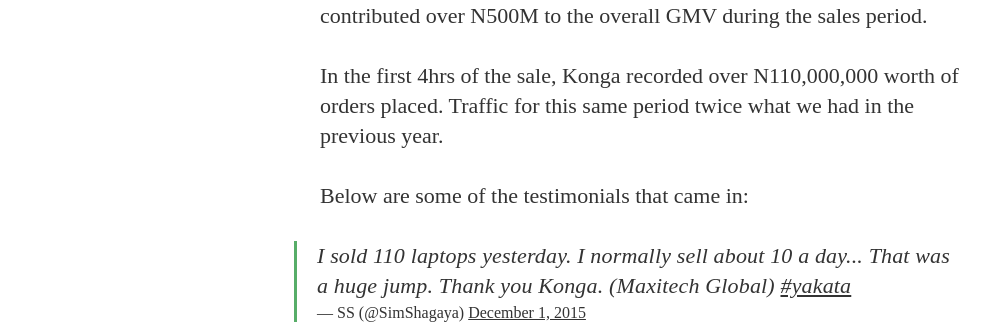
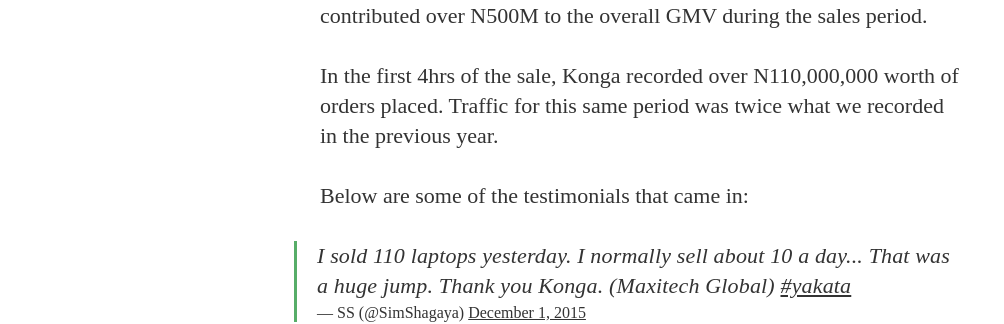
Before and after one commit to cyberomin/cyberomin.github.io, a Jekyll site: the page built from _posts/2015-12-15-echoes-from-yakata-2015.markdown, in a window 1280 px wide and 900 px high, scrolled down 1313 px. Shown: the part 197-521 px from the top of the window, without its empty margins (0-1004 px from the left). Built offline with Jekyll 4.4.1, drawn with Linux system fonts in a browser that asks for light colours; nearby versions of some CDN libraries; some web fonts are replaced; library files that are not in the unit come from our copies; Markdown is read by kramdown in place of the engine named in the settings; comment, search, counter and statistics services are not loaded.

Commit message:
Fixed typo

```diff
--- a/_posts/2015-12-15-echoes-from-yakata-2015.markdown
+++ b/_posts/2015-12-15-echoes-from-yakata-2015.markdown
@@ -21,7 +21,7 @@
 
 The icing on the cake for us all came from our customers and merchants, they were visibly delighted with the event. Some merchants did 10x their usual daily trade volume. Across all categories — fashion through electronics, merchants recorded significant success and contributed over N500M to the overall GMV during the sales period.
 
-In the first 4hrs of the sale, Konga recorded over N110,000,000 worth of orders placed. Traffic for this same period twice what we had in the previous year.
+In the first 4hrs of the sale, Konga recorded over N110,000,000 worth of orders placed. Traffic for this same period was twice what we recorded in the previous year.
 
 Below are some of the testimonials that came in:
 <blockquote class="twitter-tweet" data-partner="tweetdeck"><p lang="en" dir="ltr">I sold 110 laptops yesterday. I normally sell about 10 a day... That was a huge jump. Thank you Konga. (Maxitech Global) <a href="https://twitter.com/hashtag/yakata?src=hash">#yakata</a></p>&mdash; SS (@SimShagaya) <a href="https://twitter.com/SimShagaya/status/671672982184566785">December 1, 2015</a></blockquote>
```
